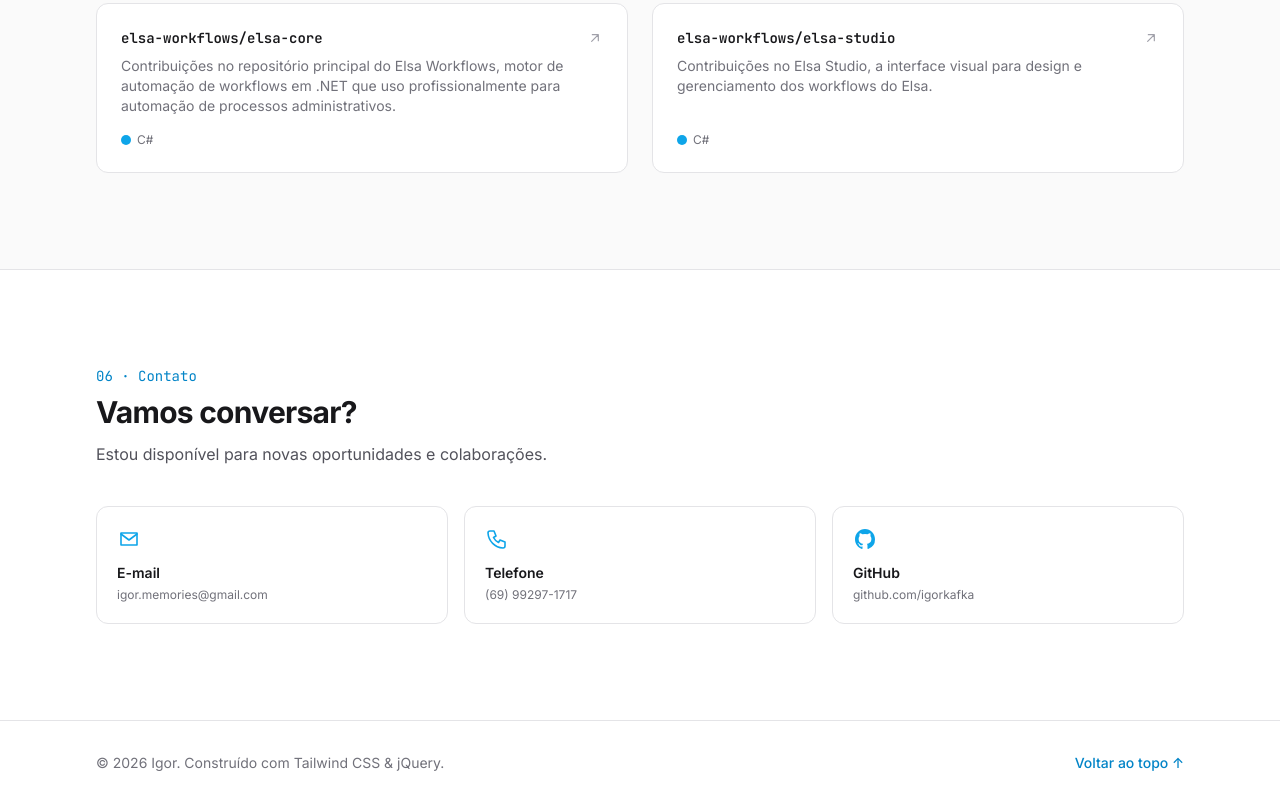
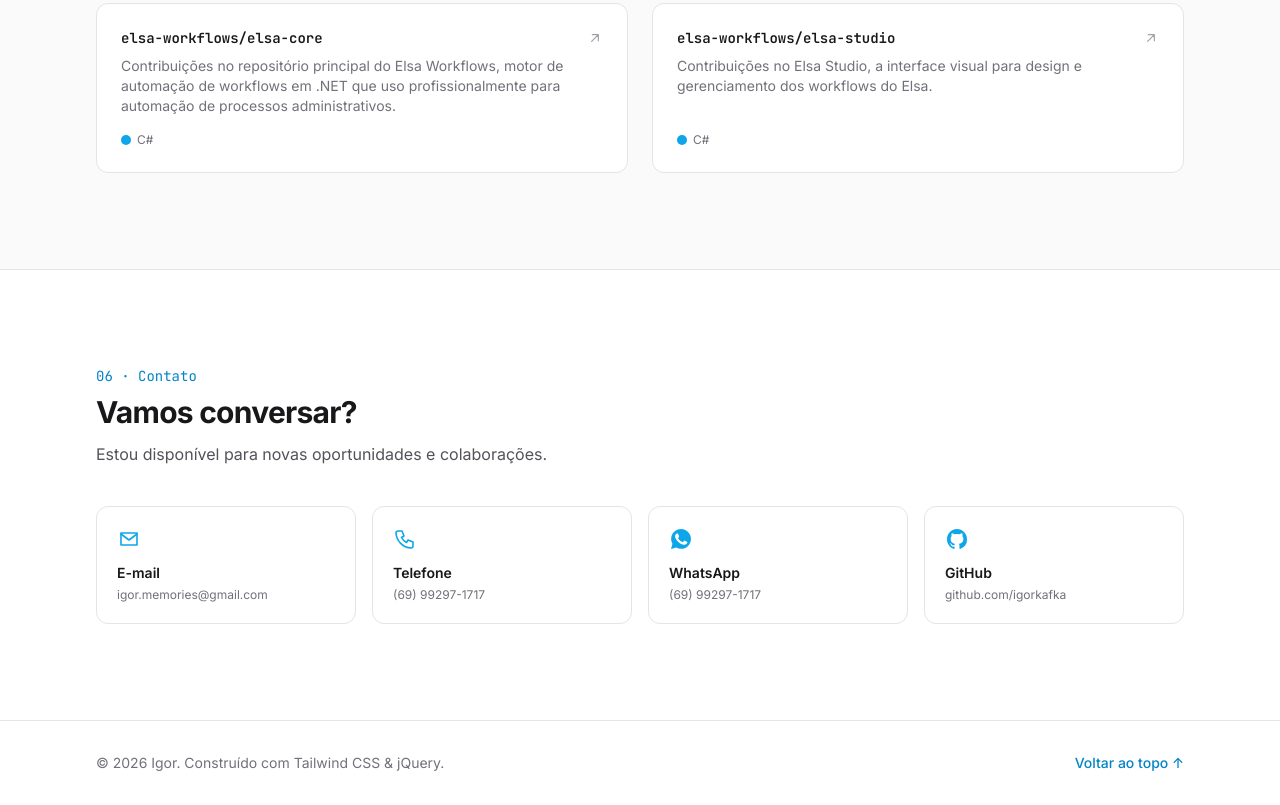
Before and after one commit to igorkafka/igorkafka.github.io, a plain HTML site: page index.html in a window 1280 px wide. Shown: the part 3656-4461 px from the top of the page. Drawn offline with nearby package versions, Linux system fonts and the light colour scheme.

Commit message:
Update index.html

```diff
--- a/index.html
+++ b/index.html
@@ -407,7 +407,7 @@
       <p class="mt-3 text-base text-zinc-600 dark:text-zinc-400">Estou disponível para novas oportunidades e colaborações.</p>
     </div>
 
-    <div class="reveal mt-10 grid grid-cols-1 gap-4 sm:grid-cols-3">
+    <div class="reveal mt-10 grid grid-cols-1 gap-4 sm:grid-cols-2 lg:grid-cols-4">
       <a href="mailto:igor.memories@gmail.com" class="contact-card">
         <svg class="h-6 w-6 text-brand-500" viewBox="0 0 24 24" fill="none" stroke="currentColor" stroke-width="1.6"><path stroke-linecap="round" stroke-linejoin="round" d="M4 6h16v12H4z"/><path stroke-linecap="round" stroke-linejoin="round" d="m4 7 8 6 8-6"/></svg>
         <span class="mt-3 text-sm font-semibold text-zinc-900 dark:text-white">E-mail</span>
@@ -416,6 +416,11 @@
       <a href="tel:+5569992971717" class="contact-card">
         <svg class="h-6 w-6 text-brand-500" viewBox="0 0 24 24" fill="none" stroke="currentColor" stroke-width="1.6"><path stroke-linecap="round" stroke-linejoin="round" d="M5 4h4l2 5-2.5 1.5a11 11 0 0 0 5 5L15 13l5 2v4a2 2 0 0 1-2 2A16 16 0 0 1 3 6a2 2 0 0 1 2-2Z"/></svg>
         <span class="mt-3 text-sm font-semibold text-zinc-900 dark:text-white">Telefone</span>
+        <span class="mt-1 text-xs text-zinc-500 dark:text-zinc-400">(69) 99297-1717</span>
+      </a>
+      <a href="https://wa.me/5569992971717" target="_blank" rel="noopener" class="contact-card">
+        <svg class="h-6 w-6 text-brand-500" viewBox="0 0 24 24" fill="currentColor"><path d="M12.04 2C6.58 2 2.13 6.45 2.13 11.91c0 1.75.46 3.45 1.32 4.95L2 22l5.25-1.38a9.9 9.9 0 0 0 4.79 1.22h.01c5.46 0 9.91-4.45 9.91-9.91S17.5 2 12.04 2Zm5.84 14.21c-.25.7-1.45 1.34-2 1.43-.51.08-1.15.11-1.86-.12-.43-.14-.98-.32-1.69-.63-2.97-1.28-4.91-4.26-5.06-4.46-.15-.2-1.21-1.6-1.21-3.06 0-1.45.77-2.17 1.04-2.46.27-.3.6-.37.8-.37h.57c.18 0 .43-.07.67.51.25.6.85 2.07.92 2.22.07.15.12.33.02.53-.1.2-.15.33-.3.5-.15.18-.32.4-.46.54-.15.15-.31.31-.13.6.18.3.8 1.31 1.71 2.12 1.18 1.05 2.17 1.37 2.47 1.52.3.15.47.13.65-.08.18-.2.76-.89.96-1.2.2-.3.4-.25.67-.15.27.1 1.73.82 2.03.97.3.15.5.22.57.35.07.13.07.74-.18 1.44Z"/></svg>
+        <span class="mt-3 text-sm font-semibold text-zinc-900 dark:text-white">WhatsApp</span>
         <span class="mt-1 text-xs text-zinc-500 dark:text-zinc-400">(69) 99297-1717</span>
       </a>
       <a href="https://github.com/igorkafka" target="_blank" rel="noopener" class="contact-card">
```
